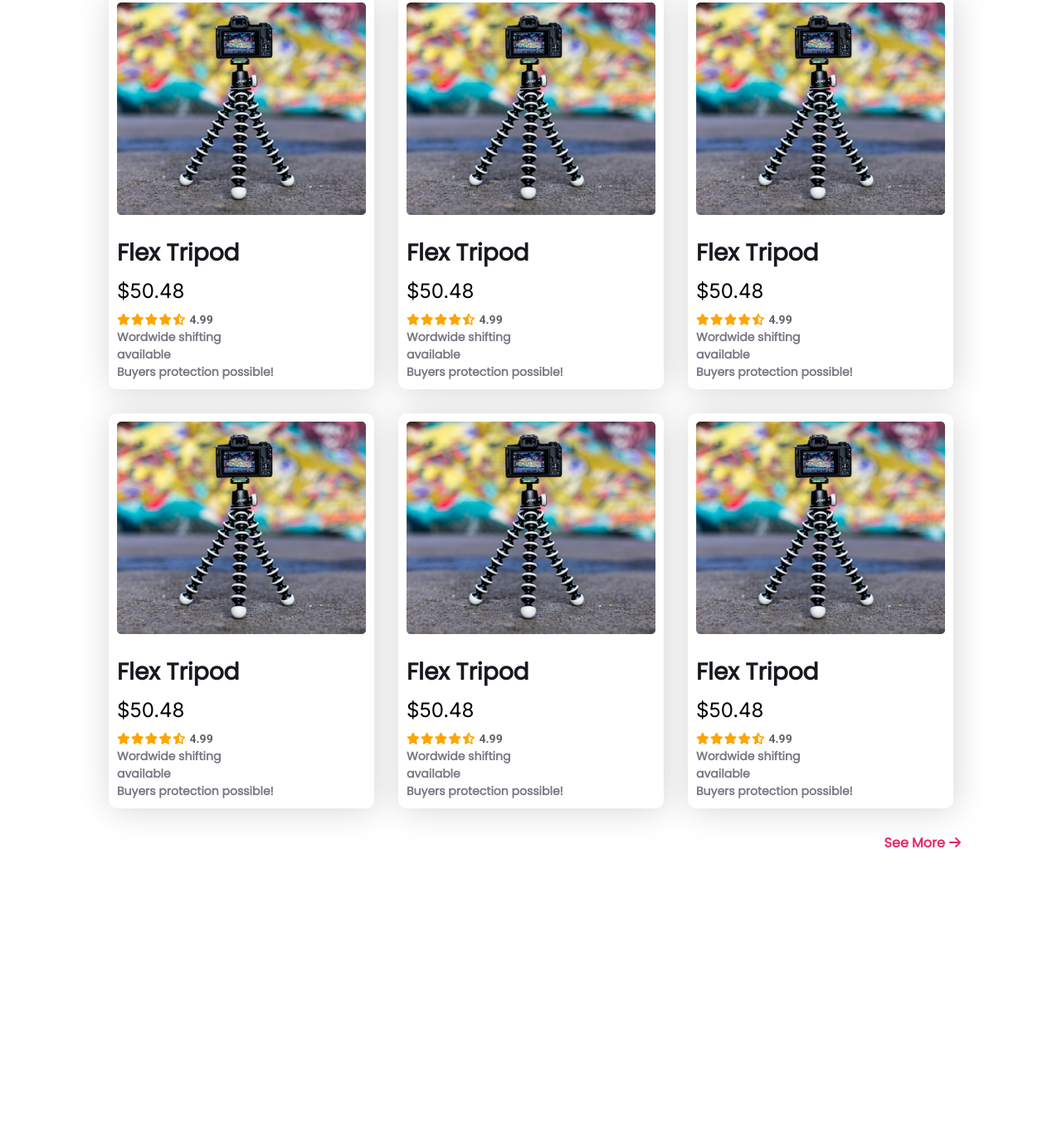
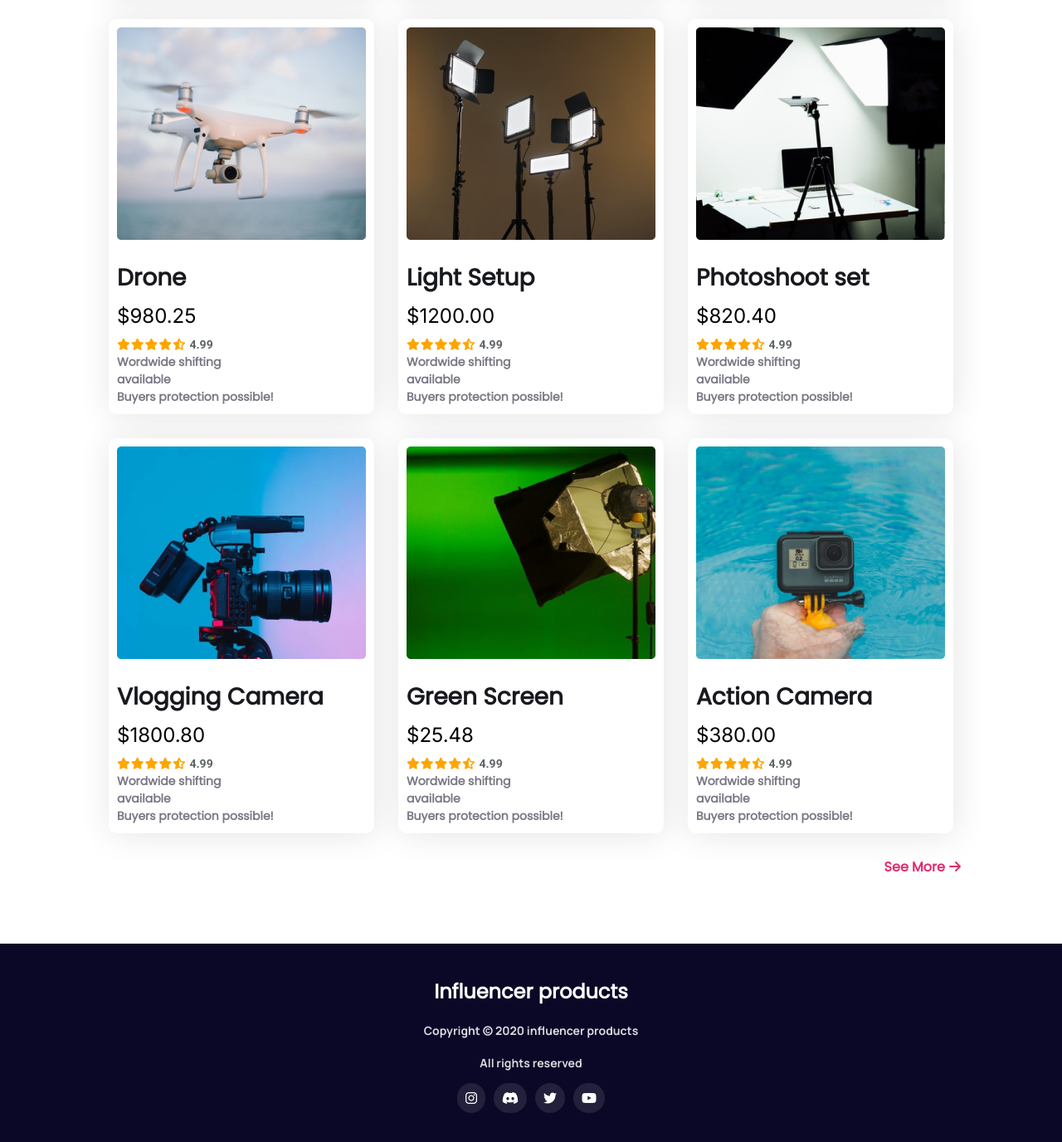
Before and after one commit to ReNayeem/influencer-gear-main, a plain HTML site: page index.html in a window 1280 px wide. Shown: the part 1288-2664 px from the top of the page at 83% size. Before the commit the page ends 2316 px from the top, so only its background shows below. Drawn offline with Linux system fonts and the light colour scheme.

Commit message:
half-finished

```diff
--- a/index.html
+++ b/index.html
@@ -10,6 +10,7 @@
     <link href="https://fonts.googleapis.com/css2?family=Poppins&display=swap" rel="stylesheet">
     <link href="https://fonts.googleapis.com/css2?family=Inter&display=swap" rel="stylesheet">
     <link href="https://fonts.googleapis.com/css2?family=Roboto:wght@700&display=swap" rel="stylesheet">
+    <link href="https://fonts.googleapis.com/css2?family=Manrope:wght@700&display=swap" rel="stylesheet">
     <script src="https://kit.fontawesome.com/564bffbcde.js" crossorigin="anonymous"></script>
     <link rel="stylesheet" href="style.css">
     <title>Influencer products</title>
@@ -67,11 +68,11 @@
                 </div>
                 <div class="second-section-product">
                     <div>
-                        <img src="images/tripod.png" alt="">
+                        <img src="images/mic.png" alt="">
                     </div>
                     <div>
-                        <h1>Flex Tripod</h1>
-                        <h2>$50.48</h2>
+                        <h1>Microphone</h1>
+                        <h2>$120.25</h2>
                         <p><span class="gold"><i class="fas fa-star"></i><i class="fas fa-star"></i><i
                                     class="fas fa-star"></i><i class="fas fa-star"></i><i
                                     class="fas fa-star-half-alt"></i> <span id="second-section-rating">4.99</span></p>
@@ -80,11 +81,11 @@
                 </div>
                 <div class="second-section-product">
                     <div>
-                        <img src="images/tripod.png" alt="">
+                        <img src="images/airpod.png" alt="">
                     </div>
                     <div>
-                        <h1>Flex Tripod</h1>
-                        <h2>$50.48</h2>
+                        <h1>Airbuds</h1>
+                        <h2>$100.00</h2>
                         <p><span class="gold"><i class="fas fa-star"></i><i class="fas fa-star"></i><i
                                     class="fas fa-star"></i><i class="fas fa-star"></i><i
                                     class="fas fa-star-half-alt"></i> <span id="second-section-rating">4.99</span></p>
@@ -93,11 +94,11 @@
                 </div>
                 <div class="second-section-product">
                     <div>
-                        <img src="images/tripod.png" alt="">
+                        <img src="images/drone.png" alt="">
                     </div>
                     <div>
-                        <h1>Flex Tripod</h1>
-                        <h2>$50.48</h2>
+                        <h1>Drone</h1>
+                        <h2>$980.25</h2>
                         <p><span class="gold"><i class="fas fa-star"></i><i class="fas fa-star"></i><i
                                     class="fas fa-star"></i><i class="fas fa-star"></i><i
                                     class="fas fa-star-half-alt"></i> <span id="second-section-rating">4.99</span></p>
@@ -106,11 +107,11 @@
                 </div>
                 <div class="second-section-product">
                     <div>
-                        <img src="images/tripod.png" alt="">
+                        <img src="images/lights.png" alt="">
                     </div>
                     <div>
-                        <h1>Flex Tripod</h1>
-                        <h2>$50.48</h2>
+                        <h1>Light Setup</h1>
+                        <h2>$1200.00</h2>
                         <p><span class="gold"><i class="fas fa-star"></i><i class="fas fa-star"></i><i
                                     class="fas fa-star"></i><i class="fas fa-star"></i><i
                                     class="fas fa-star-half-alt"></i> <span id="second-section-rating">4.99</span></p>
@@ -119,11 +120,11 @@
                 </div>
                 <div class="second-section-product">
                     <div>
-                        <img src="images/tripod.png" alt="">
+                        <img src="images/setup.png" alt="">
                     </div>
                     <div>
-                        <h1>Flex Tripod</h1>
-                        <h2>$50.48</h2>
+                        <h1>Photoshoot set</h1>
+                        <h2>$820.40</h2>
                         <p><span class="gold"><i class="fas fa-star"></i><i class="fas fa-star"></i><i
                                     class="fas fa-star"></i><i class="fas fa-star"></i><i
                                     class="fas fa-star-half-alt"></i> <span id="second-section-rating">4.99</span></p>
@@ -132,11 +133,11 @@
                 </div>
                 <div class="second-section-product">
                     <div>
-                        <img src="images/tripod.png" alt="">
+                        <img src="images/camera.png" alt="">
                     </div>
                     <div>
-                        <h1>Flex Tripod</h1>
-                        <h2>$50.48</h2>
+                        <h1>Vlogging Camera</h1>
+                        <h2>$1800.80</h2>
                         <p><span class="gold"><i class="fas fa-star"></i><i class="fas fa-star"></i><i
                                     class="fas fa-star"></i><i class="fas fa-star"></i><i
                                     class="fas fa-star-half-alt"></i> <span id="second-section-rating">4.99</span></p>
@@ -145,11 +146,11 @@
                 </div>
                 <div class="second-section-product">
                     <div>
-                        <img src="images/tripod.png" alt="">
+                        <img src="images/single-light.png" alt="">
                     </div>
                     <div>
-                        <h1>Flex Tripod</h1>
-                        <h2>$50.48</h2>
+                        <h1>Green Screen</h1>
+                        <h2>$25.48</h2>
                         <p><span class="gold"><i class="fas fa-star"></i><i class="fas fa-star"></i><i
                                     class="fas fa-star"></i><i class="fas fa-star"></i><i
                                     class="fas fa-star-half-alt"></i> <span id="second-section-rating">4.99</span></p>
@@ -158,11 +159,11 @@
                 </div>
                 <div class="second-section-product">
                     <div>
-                        <img src="images/tripod.png" alt="">
+                        <img src="images/action.png" alt="">
                     </div>
                     <div>
-                        <h1>Flex Tripod</h1>
-                        <h2>$50.48</h2>
+                        <h1>Action Camera</h1>
+                        <h2>$380.00</h2>
                         <p><span class="gold"><i class="fas fa-star"></i><i class="fas fa-star"></i><i
                                     class="fas fa-star"></i><i class="fas fa-star"></i><i
                                     class="fas fa-star-half-alt"></i> <span id="second-section-rating">4.99</span></p>
@@ -176,6 +177,15 @@
         <!-- popular collection section a.k.a. second section end -->
     </main>
 
+    <!--Footer-->
+    <footer>
+        <h1>Influencer products</h1>
+        <p>Copyright © 2020 influencer products</p>
+        <p>All rights reserved</p>
+        <span><i class="fab fa-instagram"></i><i class="fab fa-discord"></i><i class="fab fa-twitter"></i><i
+                class="fab fa-youtube"></i></span>
+    </footer>
+
 </body>
 
 </html>
--- a/style.css
+++ b/style.css
@@ -21,7 +21,7 @@ header a{
 
 nav{
     width: 1240px;
-    height: 52.2px;
+    height: 80px;
     display: flex;
     align-items: center;
     padding-left: 20px;
@@ -96,7 +96,7 @@ hr{
 }
 
 .first-section-details .fas{
-    padding-left: 10px;
+    padding-left: 5px;
 }
 
 .first-section-image{
@@ -132,7 +132,7 @@ hr{
 
 .second-section-product{
     background-color: white;
-    box-shadow: 2px 2px 40px rgb(214, 214, 214);
+    box-shadow: 2px 2px 40px rgb(231, 229, 229);
     width: 320px;
     height: 476px;
     display: flex;
@@ -140,6 +140,7 @@ hr{
     padding: 10px;
     border-radius: 10px;
     justify-content: space-between;
+    cursor: pointer;
 }
 
 .second-section-products{
@@ -195,6 +196,7 @@ hr{
     font-family: 'Poppins', sans-serif;
     font-weight: 700;
     font-size: 16px;
+    cursor: pointer;
 }
 
 .see-more .fa-arrow-right{
@@ -202,3 +204,42 @@ hr{
 }
 
 /* second section end */
+
+/* footer start */
+
+footer
+{
+    text-align: center;
+    height: 239px;
+    background-color: #0a0826;
+    color: white;
+    display: flex;
+    flex-direction: column;
+    align-items: center;
+    justify-content: center;
+    margin-top: 80px;
+}
+footer h1{
+    font-family: 'Poppins', sans-serif;
+    font-weight: 700;
+    font-size: 24px;
+    margin: 10px;
+}
+footer p
+{
+    color: #D9DBE1;
+    font-family: 'Manrope', sans-serif;
+    font-size: 14px;
+    font-weight: 700;
+    margin: 10px;
+}
+
+footer .fab{
+    background-color: #22203b;
+    border-radius: 50px;
+    padding: 10px;
+    margin: 5px;
+    cursor: pointer;
+}
+
+/* footer end */
```
Also changed, not shown: images/main-camera.png.
